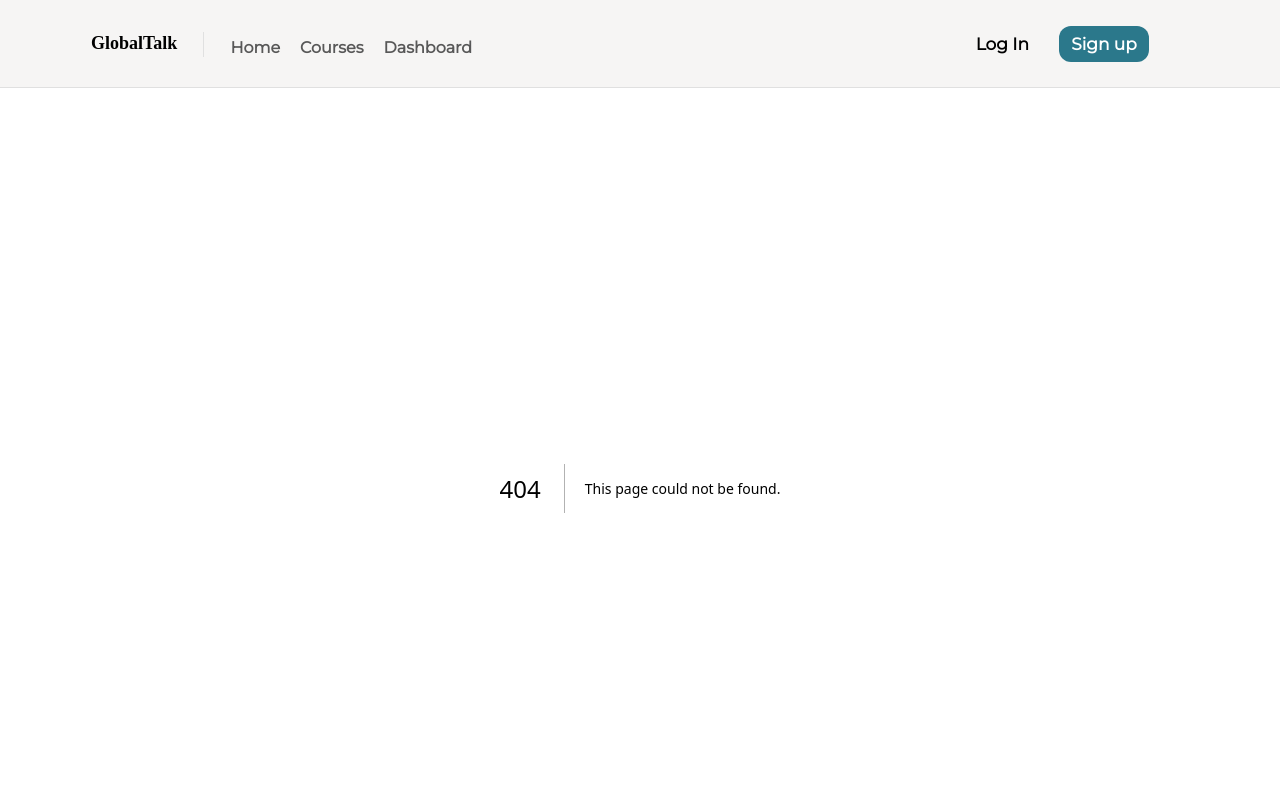
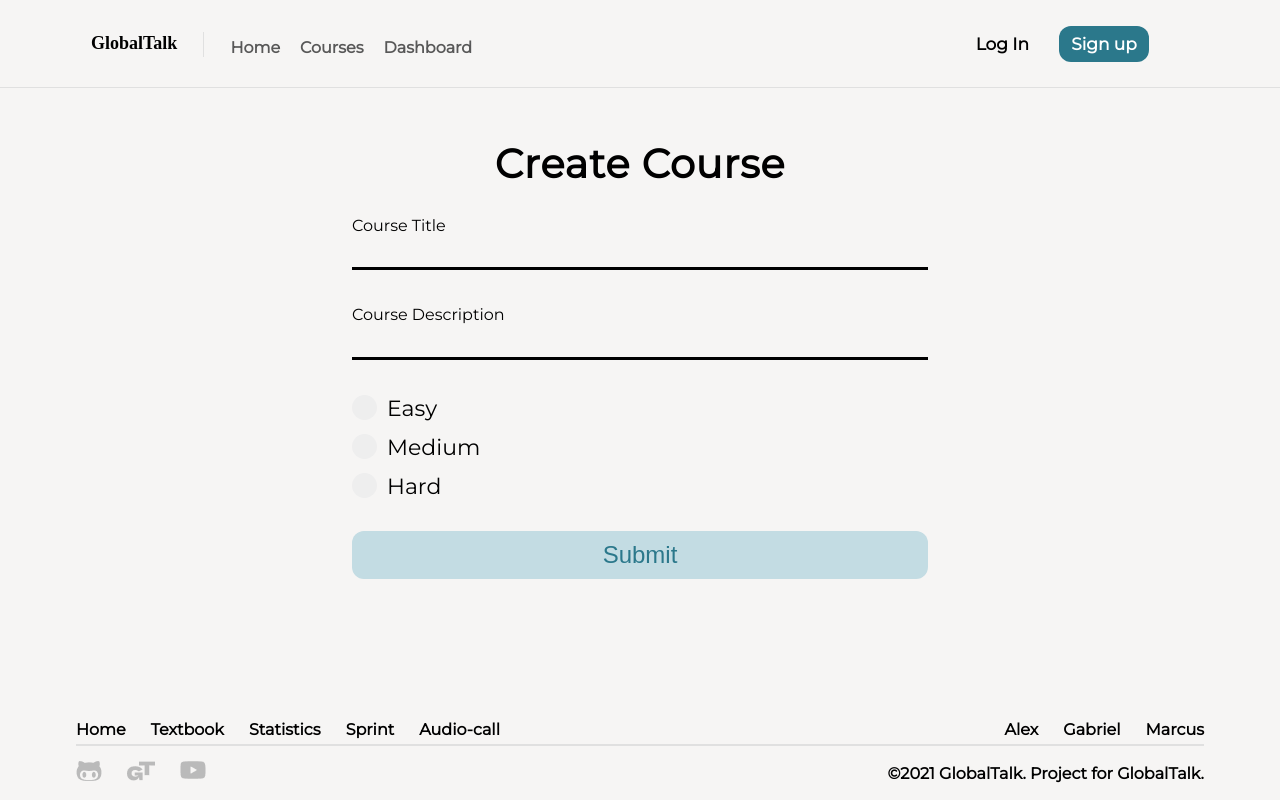
Before and after one commit to thinc-org/hacktoschool-48, a Next.js app in the folder frontend/: page /create_course in a window 1280 px wide. Before the commit this address had no page. Shown: the top 800 px of the page. Built offline with nearby package versions, Linux system fonts and the light colour scheme; a web font is replaced by a local one.

Commit message:
Create Course Page

```diff
--- /dev/null
+++ b/frontend/pages/create_course.js
@@ -0,0 +1,42 @@
+import React from 'react';
+// import PageStyles from '../styles/std_signup.module.css';
+import createCoursePageStyles from '../styles/create_course.module.css';
+import radio_button from '../styles/radio_button.module.css';
+
+export default function create_course() {
+    return (
+        <div className={createCoursePageStyles.createCoursePage}>
+            <div className={createCoursePageStyles.createCourse}>
+                <span>Create Course</span>
+            </div>
+            <div>
+                <form className={createCoursePageStyles.form} onSubmit={''}>
+                    <label >
+                        <p>Course Title</p>
+                        <input type="text" name="c_title" />
+                    </label>
+                    <label>
+                        <p>Course Description</p>
+                        <input type="text" name="c_desc" />
+                    </label>
+
+                    <div>
+                        <label className={radio_button.container}>Easy
+                            <input type="radio" name="radio" value={'easy'}></input>
+                            <span className={radio_button.checkmark}></span>
+                        </label>
+                        <label className={radio_button.container}>Medium
+                            <input type="radio" name="radio" value={'medium'}></input>
+                            <span className={radio_button.checkmark}></span>
+                        </label>
+                        <label className={radio_button.container}>Hard
+                            <input type="radio" name="radio" value={'hard'}></input>
+                            <span className={radio_button.checkmark}></span>
+                        </label>
+                    </div>
+                    <input type="submit" id="submit" value="Submit" />
+                </form>
+            </div>
+        </div>
+    );
+}
--- /dev/null
+++ b/frontend/styles/create_course.module.css
@@ -0,0 +1,59 @@
+.createCoursePage {
+  display: flex;
+  flex-direction: column;
+  /* justify-content: center; */
+  align-items: center;
+
+  /* width: 50vh; */
+  height: 600px;
+  padding-top: 3rem;
+  gap: 1.5rem;
+}
+
+.createCourse {
+  font-family: "Montserrat";
+  font-style: normal;
+  font-weight: 700;
+  font-size: 40px;
+  line-height: 140%;
+  display: flex;
+  align-items: flex-end;
+  letter-spacing: 0.02em;
+  color: #000000;
+}
+
+.form {
+  width: 45vw;
+  display: flex;
+  flex-direction: column;
+  gap: 1.2rem;
+}
+.form input[type="text"],
+.form input[type="password"] {
+  height: 2.2rem;
+  width: 100%;
+  margin-bottom: 16px;
+  padding-left: 0;
+  background: none;
+  font-size: 1.2em;
+  font-weight: 400;
+  color: black;
+  border: none;
+  border-bottom: 3px solid black;
+
+  outline-color: transparent;
+  outline-style: none;
+}
+.form input[type="submit"] {
+  font-size: 1.5rem;
+  height: 3rem;
+  cursor: pointer;
+  border-style: none;
+  color: #2b788b;
+  background: #c3dce3;
+  border-radius: 12px;
+}
+.form input[type="submit"]:hover {
+  color: #ffffff;
+  background-color: #2b788b;
+}
--- /dev/null
+++ b/frontend/styles/radio_button.module.css
@@ -0,0 +1,62 @@
+.container {
+  display: block;
+  position: relative;
+  padding-left: 35px;
+  margin-bottom: 12px;
+  cursor: pointer;
+  font-size: 22px;
+  -webkit-user-select: none;
+  -moz-user-select: none;
+  -ms-user-select: none;
+  user-select: none;
+}
+
+/* Hide the browser's default radio button */
+.container input {
+  position: absolute;
+  opacity: 0;
+  cursor: pointer;
+}
+
+/* Create a custom radio button */
+.checkmark {
+  position: absolute;
+  top: 0;
+  left: 0;
+  height: 25px;
+  width: 25px;
+  background-color: #eee;
+  border-radius: 50%;
+}
+
+/* On mouse-over, add a grey background color */
+.container:hover input ~ .checkmark {
+  background-color: #ccc;
+}
+
+/* When the radio button is checked, add a blue background */
+.container input:checked ~ .checkmark {
+  background-color: #2196f3;
+}
+
+/* Create the indicator (the dot/circle - hidden when not checked) */
+.checkmark:after {
+  content: "";
+  position: absolute;
+  display: none;
+}
+
+/* Show the indicator (dot/circle) when checked */
+.container input:checked ~ .checkmark:after {
+  display: block;
+}
+
+/* Style the indicator (dot/circle) */
+.container .checkmark:after {
+  top: 9px;
+  left: 9px;
+  width: 8px;
+  height: 8px;
+  border-radius: 50%;
+  background: white;
+}
```
